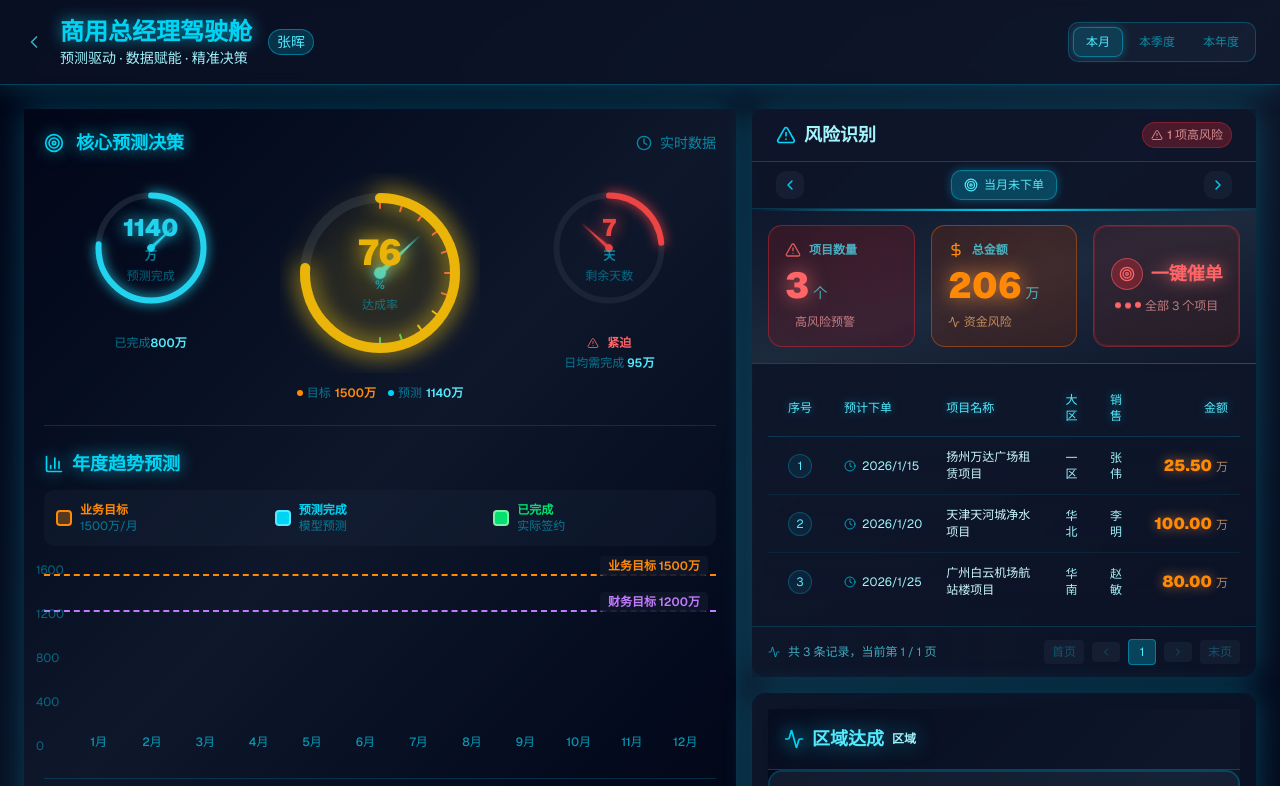
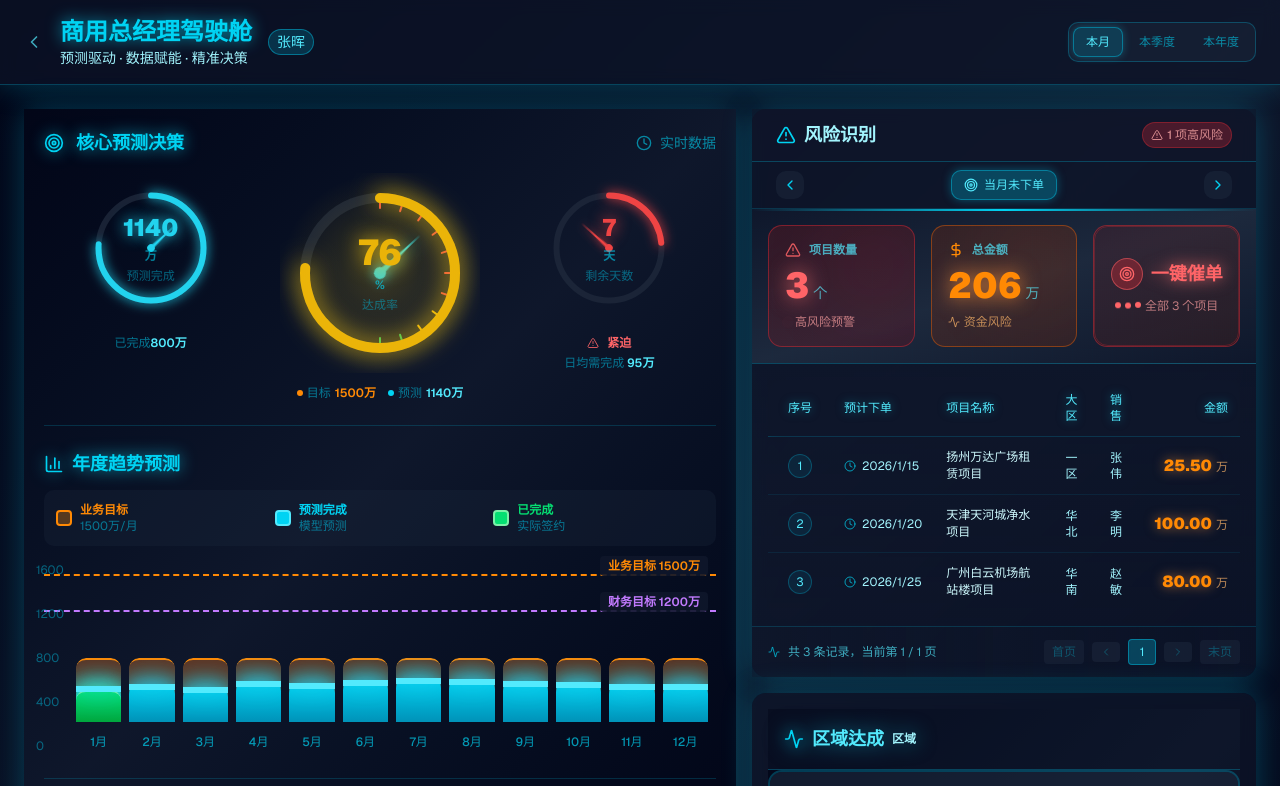
Before and after one commit to navylee1990/coze_jsc, a Next.js app: page /gm in a window 1280 px wide. Shown: the top 786 px of the page. Built offline with nearby package versions, Linux system fonts and the light colour scheme.

Commit message:
fix: 修复柱状图显示问题，增强可见性

```diff
--- a/src/components/PredictionDecisionCard.tsx
+++ b/src/components/PredictionDecisionCard.tsx
@@ -113,7 +113,9 @@ export default function PredictionDecisionCard({
       const easeOut = 1 - Math.pow(1 - progress, 3);
 
       const newAnimations = monthlyTrendData.map((data, index) => {
-        return data.forecast * easeOut * (1 + (index * 0.05)); // 错开动画
+        // 错开动画：每个柱子延迟一点
+        const staggerProgress = Math.min(progress * (1 + index * 0.08), 1);
+        return data.forecast * staggerProgress;
       });
 
       setTrendAnimations(newAnimations);
@@ -441,7 +443,7 @@ export default function PredictionDecisionCard({
                   </div>
 
                   {/* 柱状图 */}
-                  <div className="relative w-full max-w-[4.5rem] bg-slate-800/50 rounded-t-lg overflow-hidden">
+                  <div className="relative w-full max-w-[5rem] min-h-[4rem] bg-slate-800/50 rounded-t-lg overflow-hidden">
                     {/* 目标柱（背景 - 橙色半透明） */}
                     <div
                       className="absolute inset-0 bg-orange-500/30 rounded-t-lg border-t-2 border-orange-400"
@@ -449,11 +451,10 @@ export default function PredictionDecisionCard({
                     />
 
                     {/* 预测柱（前景 - 青色渐变） */}
-                    {forecastHeight > 0 && (
                     <div
                       className="absolute bottom-0 left-0 right-0 bg-gradient-to-t from-cyan-600 to-cyan-400 rounded-t-lg transition-all duration-500"
                       style={{
-                          height: `${forecastHeight}%`,
+                        height: `${Math.max(forecastHeight, 0.5)}%`, // 最小高度0.5%
                         filter: 'drop-shadow(0 0 10px rgba(34,211,238,0.8))',
                         boxShadow: '0 0 20px rgba(34,211,238,0.4)',
                       }}
@@ -472,13 +473,12 @@ export default function PredictionDecisionCard({
 
                       {/* 顶部发光效果 */}
                       <div
-                          className="absolute top-0 left-0 right-0 h-1 bg-cyan-300"
+                        className="absolute top-0 left-0 right-0 h-1.5 bg-cyan-300"
                         style={{
                           filter: 'drop-shadow(0 0 12px rgba(34,211,238,1))',
                         }}
                       />
                     </div>
-                    )}
                   </div>
 
                   {/* 月份标签 */}
```
Lines whose indentation alone changed are shown as unchanged.
